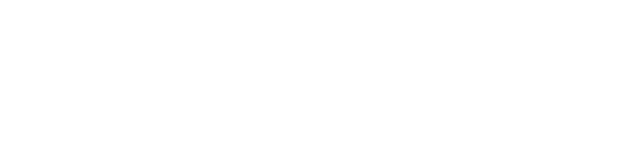
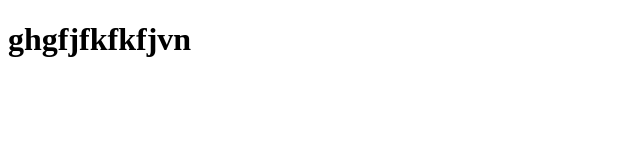
Before and after one commit to Ivan9005/clone, a plain HTML site: page index.html in a window 1280 px wide. Shown: the whole page, without its empty margins (0-640 px from the left). Drawn offline with Linux system fonts and the light colour scheme.

Commit message:
nev commit

```diff
--- a/index.html
+++ b/index.html
@@ -6,6 +6,6 @@
     <title>Document</title>
 </head>
 <body>
-
+    <h1>ghgfjfkfkfjvn</h1>
 </body>
 </html>
```
